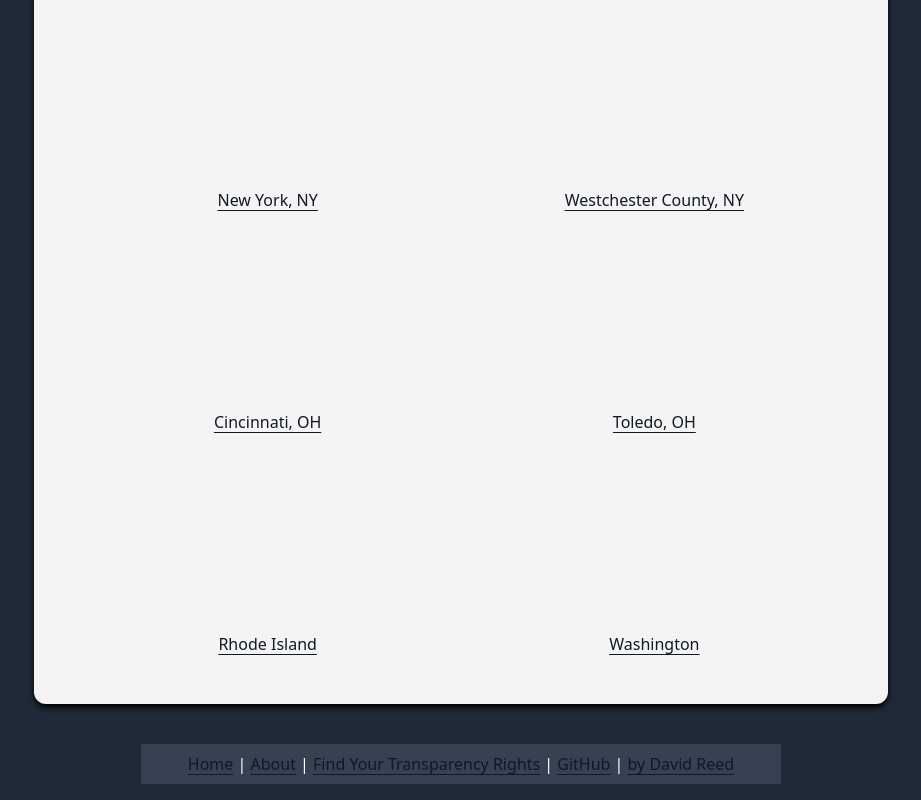
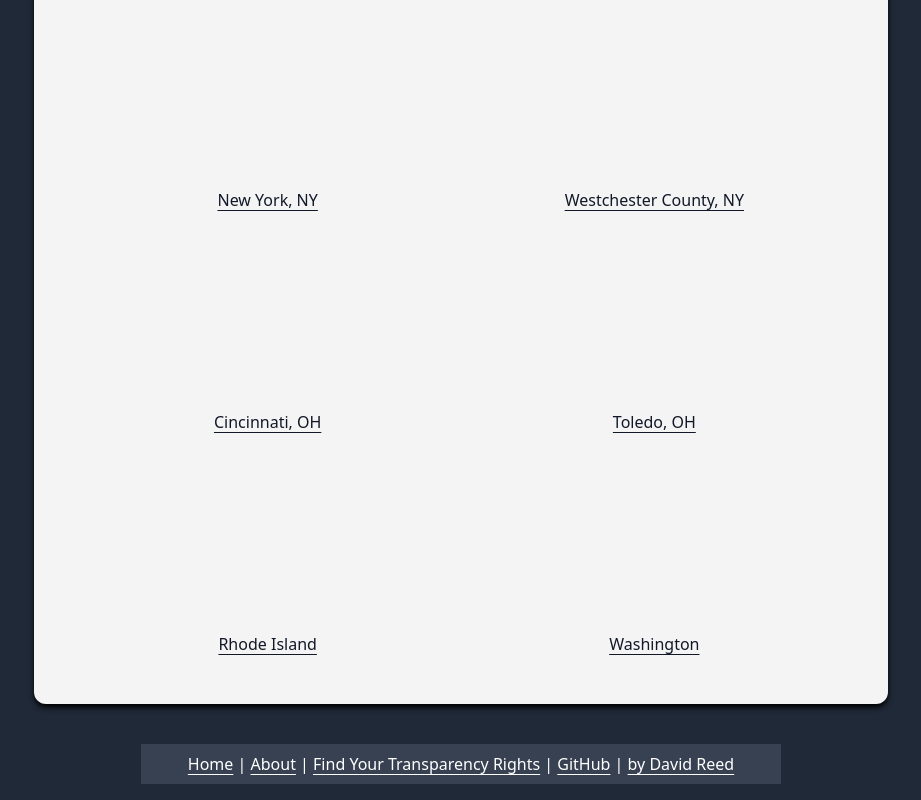
Before and after one commit to davidmreed/paytransparency.work, a SvelteKit app: page / in a window 1280 px wide. Shown: the part 1218-2018 px from the top of the page, without its empty margins (179-1100 px from the left). Built offline with nearby package versions, Linux system fonts and the light colour scheme.

Commit message:
Fix text color

```diff
--- a/src/routes/+layout.svelte
+++ b/src/routes/+layout.svelte
@@ -24,11 +24,11 @@
 	<div class="flex flex-row justify-center items-center">
 		<div class="bg-gray-700 mb-4 text-center mt-4 w-1/2">
 			<nav class="p-2 text-white">
-				<a href="/">Home</a> |
-				<a href="/about">About</a> |
-				<a href="/find-your-rights">Find Your Transparency Rights</a> |
-				<a href="https://github.com/davidmreed/paytransparency.work">GitHub</a> |
-				<a href="https://ktema.org">by David Reed</a>
+				<a class="text-white" href="/">Home</a> |
+				<a class="text-white" href="/about">About</a> |
+				<a class="text-white" href="/find-your-rights">Find Your Transparency Rights</a> |
+				<a class="text-white" href="https://github.com/davidmreed/paytransparency.work">GitHub</a> |
+				<a class="text-white" href="https://ktema.org">by David Reed</a>
 			</nav>
 		</div>
 	</div>
```
